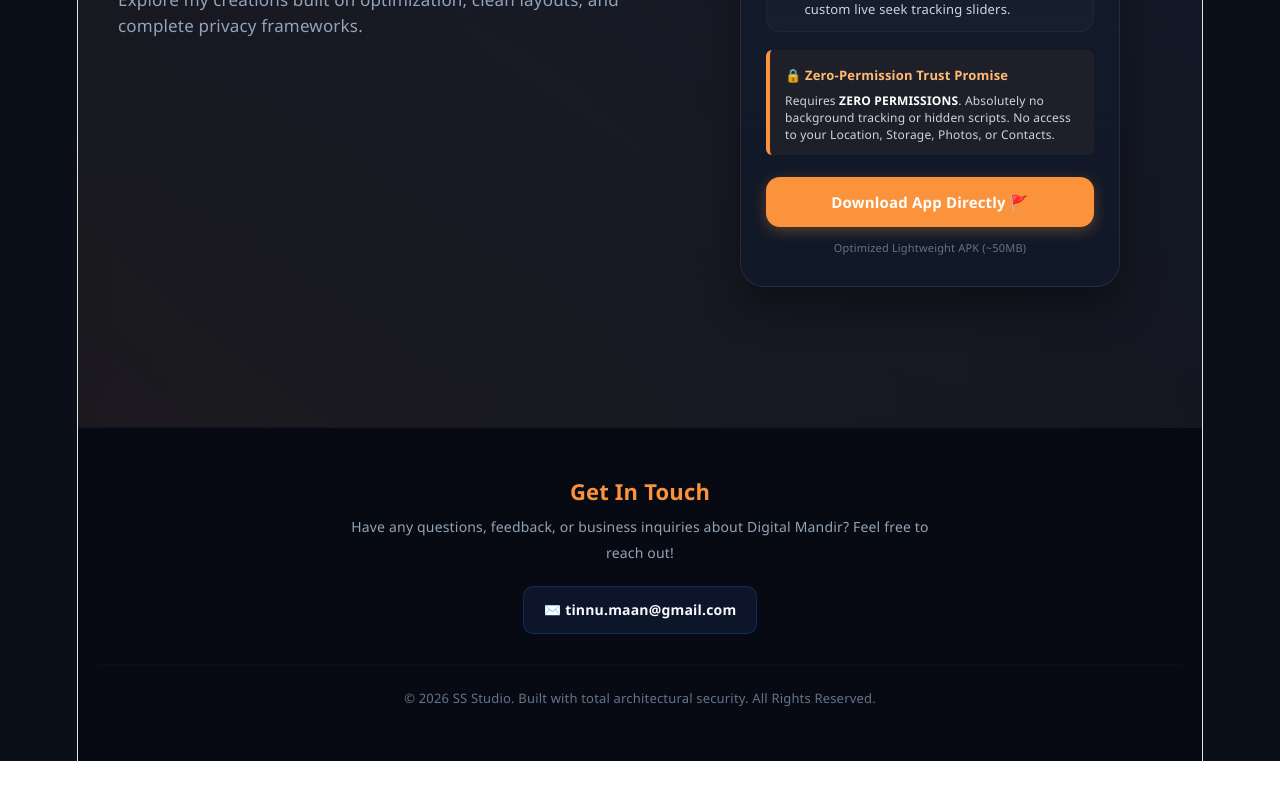
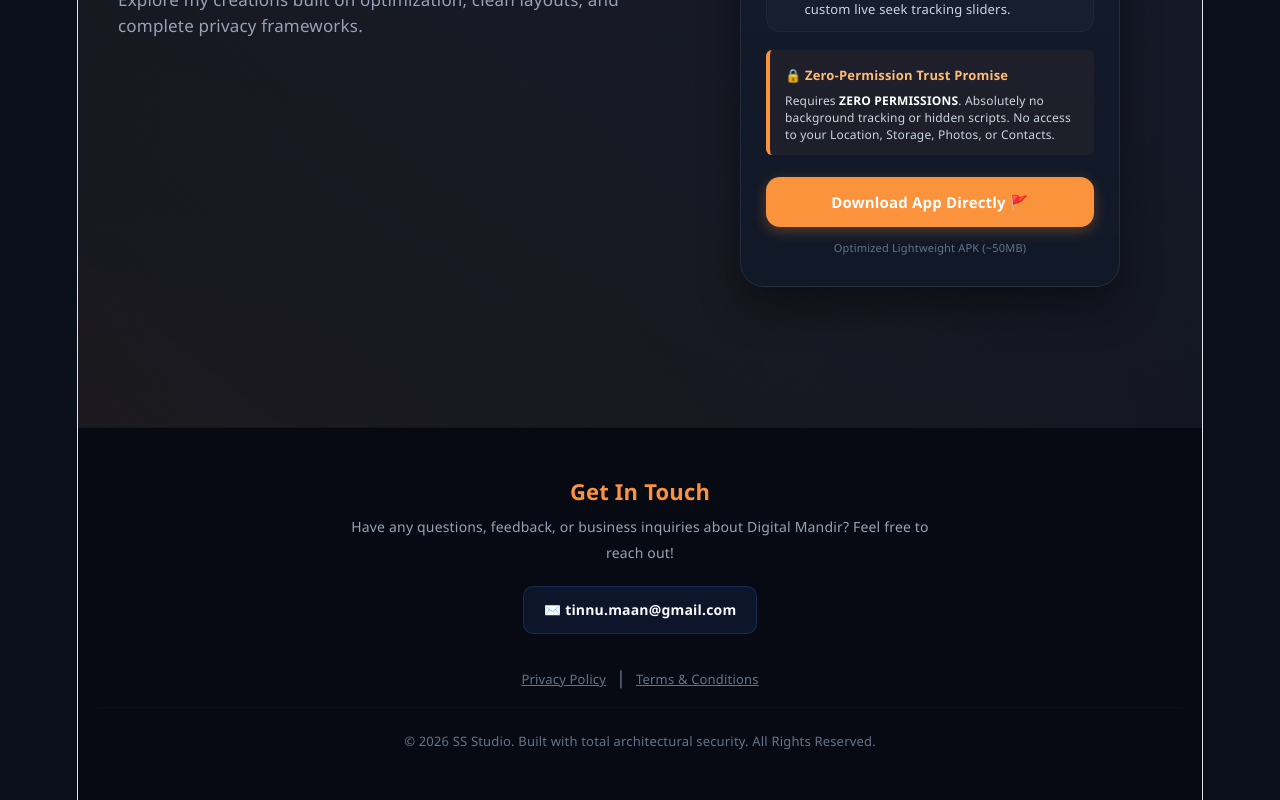
Before and after one commit to maansamit/ss-studio, a React (Vite) app: page / in a window 1280 px wide. Shown: the part 882-1682 px from the top of the page. Before the commit the page ends 1643 px from the top, so only its background shows below. Built offline with nearby package versions, Linux system fonts and the light colour scheme.

Commit message:
privacy policy mandir app

```diff
--- a/src/App.jsx
+++ b/src/App.jsx
@@ -275,7 +275,22 @@ function App() {
             ✉️ tinnu.maan@gmail.com
           </a>
         </div>
-
+{/* Footer ke andar Copyright se pehle ye add karein */}
+<div style={{ marginBottom: "15px" }}>
+  <a
+    href="/privacy-policy.html"
+    style={{ color: "#64748b", fontSize: "13px", textDecoration: "underline", margin: "0 10px" }}
+  >
+    Privacy Policy
+  </a>
+  <span style={{ color: "#64748b" }}>|</span>
+  <a
+    href="/terms-conditions.html"
+    style={{ color: "#64748b", fontSize: "13px", textDecoration: "underline", margin: "0 10px" }}
+  >
+    Terms & Conditions
+  </a>
+</div>
         {/* COPYRIGHT LINE */}
         <p style={{ color: "#64748b", fontSize: "13px", borderTop: "1px solid rgba(255,255,255,0.02)", paddingTop: "20px" }}>
           © 2026 SS Studio. Built with total architectural security. All Rights Reserved.
```
Also changed, not shown: public/terms-conditions.html (added, +19 -0 lines), public/privacy-policy.html (added).
